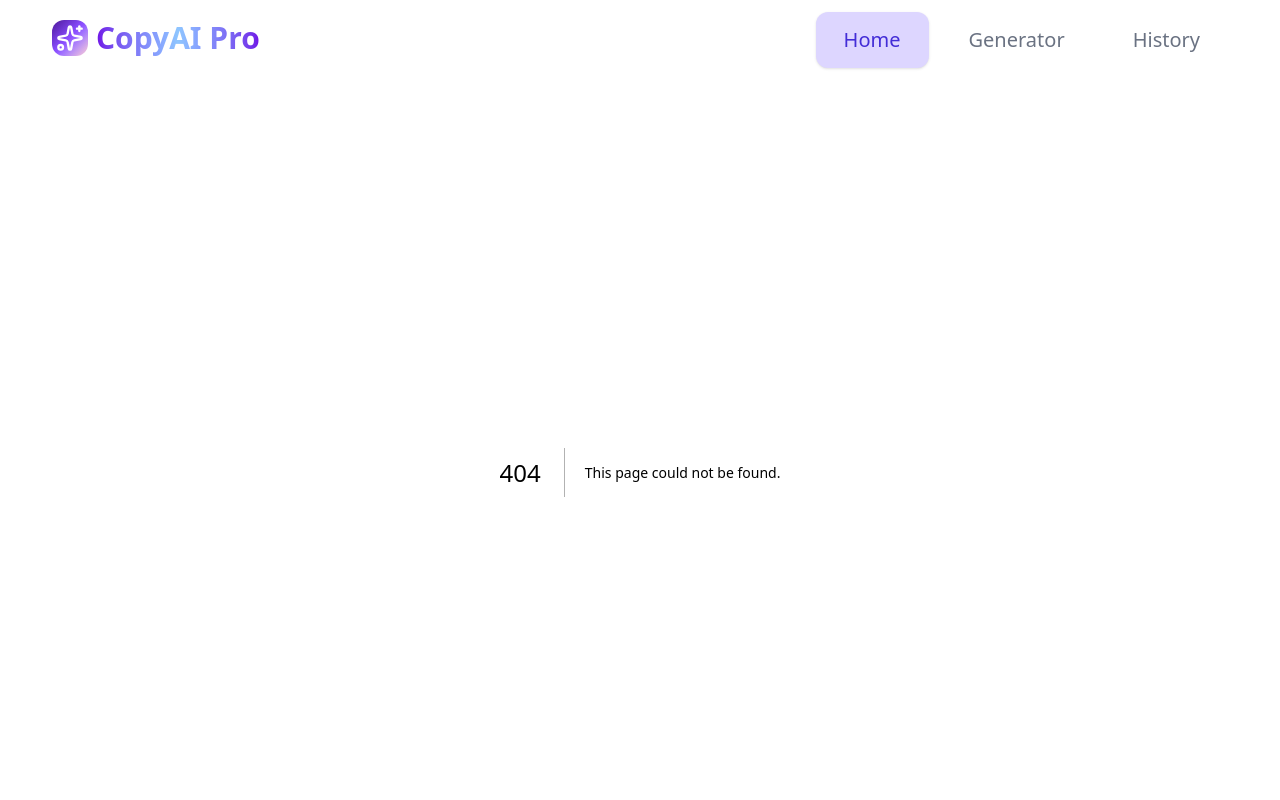
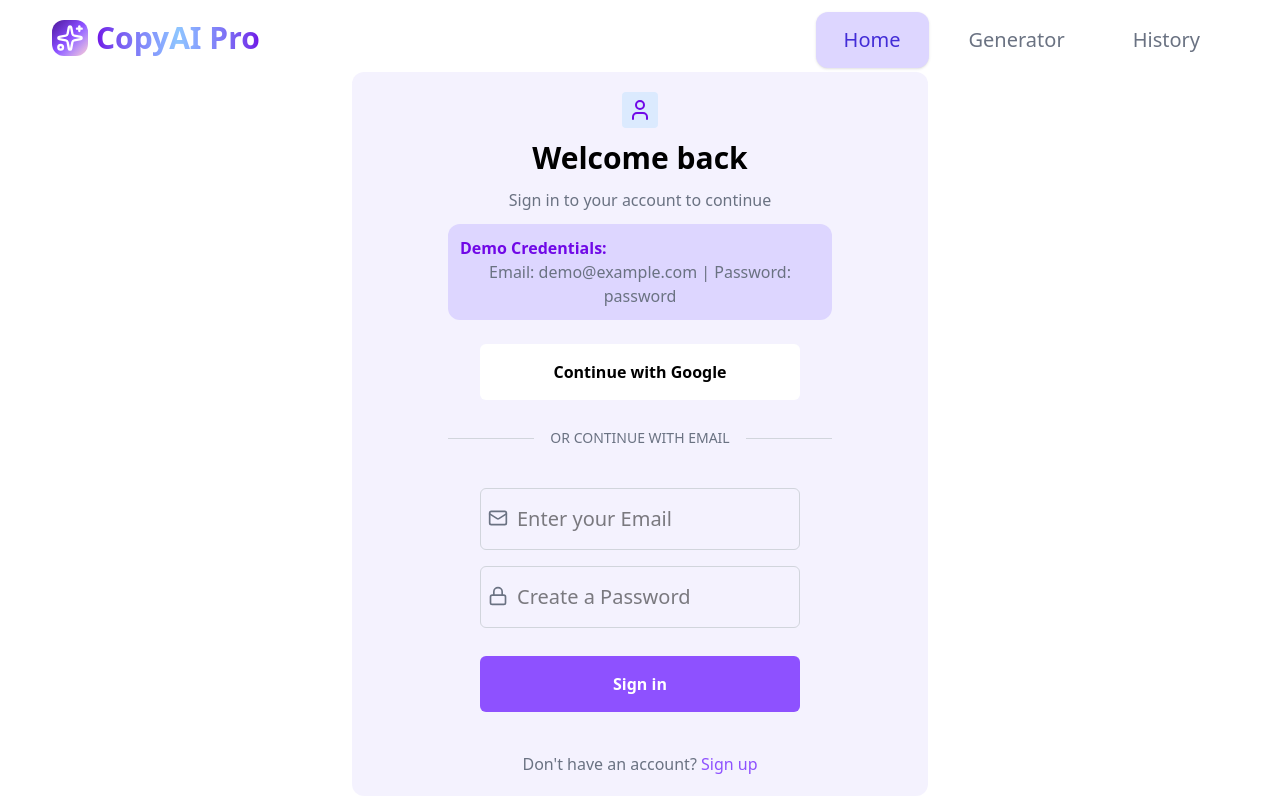
Before and after one commit to elaa-brahmi/ai-marketing-copy, a Next.js app: page /sign-in in a window 1280 px wide. Before the commit this address had no page. Shown: the top 800 px of the page. Built offline with nearby package versions, Linux system fonts and the light colour scheme; no server answers.

Commit message:
fixed margin

```diff
--- /dev/null
+++ b/app/sign-in/page.tsx
@@ -0,0 +1,135 @@
+"use client";
+import { auth } from "../../lib/firebase/firebaseConfig";
+import { IconFidgetSpinner } from "@tabler/icons-react";
+import { useRouter } from "next/navigation";
+import { useState } from "react";
+import {
+  useCreateUserWithEmailAndPassword,
+  useSendEmailVerification,
+  useSignInWithGoogle,
+} from "react-firebase-hooks/auth";
+import { signInWithGoogle } from "@/lib/firebase/auth";
+import { addDoc, serverTimestamp } from "firebase/firestore";
+import { usersCollection } from "../../lib/firebase/firebaseConfig";
+import { saveUser, getUser } from "../../lib/users";
+import { createUserWithEmailAndPassword, sendEmailVerification } from "firebase/auth";
+import { Lock, Mail, User } from "lucide-react";
+import Link from "next/link";
+export default function SignUp() {
+  const router = useRouter();
+  const [createUser] = useCreateUserWithEmailAndPassword(auth);
+ // const [sendEmailVerification] = useSendEmailVerification(auth);
+  const [signInWithGoogle] = useSignInWithGoogle(auth);
+  const [loading, setLoading] = useState(false);
+  const [email, setEmail] = useState("");
+  const [password, setPassword] = useState("");
+  const onSubmit = async () => {
+    setLoading(true);
+    try {
+      const userCredential = await createUser(email, password);
+      if (userCredential) {
+        const userData = {
+          userId: userCredential.user.uid,
+          user_email: userCredential.user.email || email,
+          username: email.split('@')[0], // Use email prefix as username
+          password: password, // Note: storing plain password is not secure
+          account_status: 'active'
+        };
+        await saveUser(userData);
+        if (userCredential && userCredential.user) {
+          await sendEmailVerification(userCredential.user);
+        }
+        router.push("/");
+      }
+    } catch (e) {
+      console.error("sign up error ",e);}
+    setLoading(false);
+  };
+
+  const handleGoogleSignIn = async () => {
+    setLoading(true);
+    try {
+      const result = await signInWithGoogle();
+      if (result && result.user) {
+        const userData = {
+          userId: result.user.uid,
+          user_email: result.user.email || '',
+          username: result.user.displayName || result.user.email?.split('@')[0] || 'user',
+          password: '', // Google users don't have a password
+          account_status: 'active'
+        };
+        await saveUser(userData);
+         // Only send verification for email/password users
+
+        router.push("/");
+      }
+    } catch (e) {
+      console.error(e);
+    }
+    setLoading(false);
+  };
+
+  return (
+    <div className="bg-violet-100/60 h-auto py-5 w-xl px-5 rounded-xl mx-auto flex justify-center items-center flex-col">
+      <div className=" h-full w-96 text-center">
+        <span  className="mx-auto h-9 w-9 flex justify-center items-center rounded bg-blue-100 ">
+          <User className="h-6 w-6 text-violet-700"/>
+        </span>
+        <h1 className="text-center font-bold sm:text-2xl my-3 md:text-3xl">Welcome back</h1>
+        <p className="text-gray-500">Sign in to your account to continue</p>
+        <span className=" my-3 flex p-3 flex-col items-start justify-start rounded-xl bg-violet-200">
+            <p className="text-violet-700 font-semibold text-start">Demo Credentials:</p>
+            <p className="text-gray-500">Email: demo@example.com | Password: password</p>
+        </span>
+        {loading ? (
+          <IconFidgetSpinner className="animate-spin w-8 h-8 mt-5" />
+        ) : (
+          <>
+            <button
+              className="cursor-pointer my-3 bg-white text-black w-xs p-4 rounded-md font-bold"
+              onClick={handleGoogleSignIn}
+            >
+              Continue with Google
+            </button>
+           {/*  <span>
+              <p className="text-gray-500 capitalize mb-3">Or continue with email</p>
+            </span> */}
+            <div className="mb-10 mt-4 flex items-center justify-center gap-4 text-gray-500 text-sm">
+              <hr className="flex-grow border-t border-gray-300" />
+              <span className="whitespace-nowrap">OR CONTINUE WITH EMAIL</span>
+              <hr className="flex-grow border-t border-gray-300" />
+            </div>
+            <span>
+            <Mail className="w-5 h-5  inline absolute ms-2 mt-5 text-gray-500 "/>
+            <input
+              type="text"
+              onChange={(e) => setEmail(e.target.value)}
+              value={email}
+              placeholder="Enter your Email"
+              className="focus:outline-none focus:ring-2 focus:ring-violet-500 transition-colors duration-200 ps-9 w-xs text-xl px-4 py-2 py-4 rounded-md border border-gray-300 mb-4"
+            /></span>
+            <span>
+            <Lock className=" w-5 h-5 absolute ms-10 mt-5  text-gray-500 "/>
+            <input
+              type="password"
+              onChange={(e) => setPassword(e.target.value)}
+              value={password}
+              placeholder="Create a Password"
+              className="focus:outline-none focus:ring-2 focus:ring-violet-500  transition-colors duration-200 ps-9  w-xs text-xl px-4 py-4 rounded-md border border-gray-300 mb-4"
+            /></span>
+            <button
+              className="w-xs my-3 cursor-pointer bg-violet-500 text-white p-4  rounded-md font-bold"
+              onClick={onSubmit}
+            >
+            Sign in
+            </button>
+            <p className="mt-7 text-gray-500">Don't have an account? <span className="text-violet-500 cursor-pointer" >
+              <Link href="/sign-up"> Sign up</Link>
+             </span></p>
+
+          </>
+        )}
+      </div>
+    </div>
+  );
+}
```
